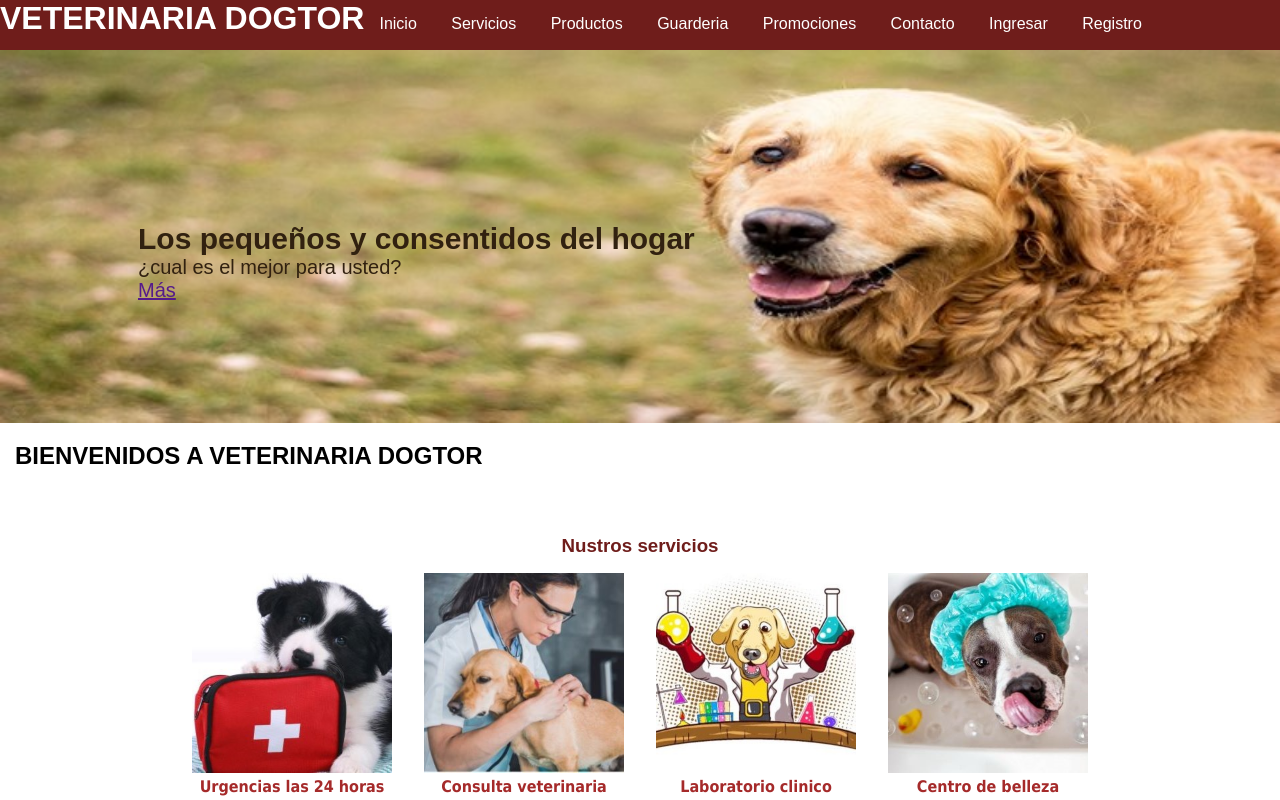
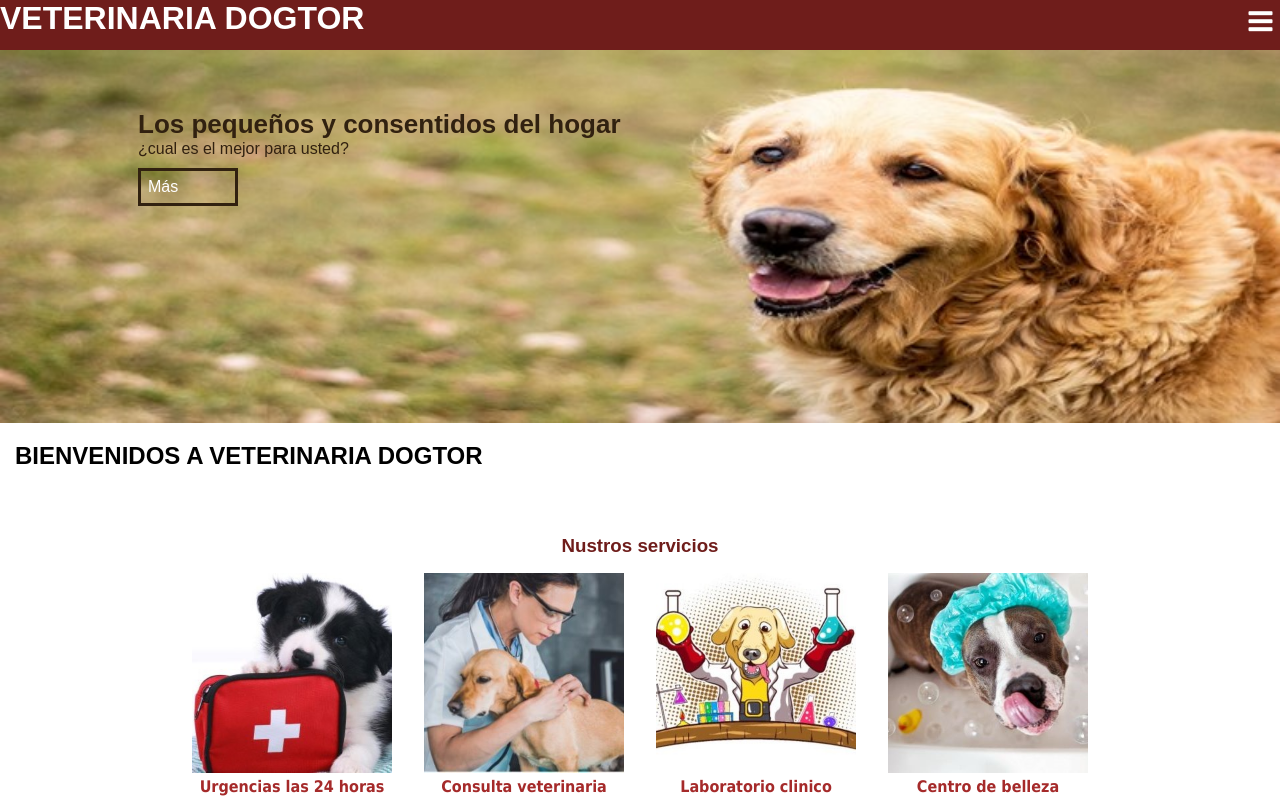
Before and after one commit to Ninix304/HTML_ADSO, a plain HTML site: page index.html in a window 1280 px wide. Shown: the top 800 px of the page. Drawn offline with Linux system fonts and the light colour scheme.

Commit message:
Add files via upload
Mejora del menu

```diff
--- a/css/estilo.css
+++ b/css/estilo.css
@@ -15,12 +15,15 @@ header{
 	position: fixed;
 	top: 0;
 	left: 0;
+	z-index: 100;
 }
 h1{
 	float: left;
 }
 
-
+header .contenedor{
+	display: table;
+}
 #banner{
 	margin-top: 50px;
 	position: relative;
@@ -31,23 +34,57 @@ h1{
 	height: 100%;
 }
 #banner .contenedor{
-	font-size: 20px;
 	position: absolute;
-	top: 80%;
+	top: 50%;
 	left: 10%;
 	color: #312110;
 	transform: translateX(10px)translateY(-130px);
 }
+#banner h2{
+	font-size: 26px;
+}
+#banner a{
+	display: block;
+	width: 100px;
+	color: #fff;
+	text-decoration: none;
+	padding: 7px;
+	margin-top: 10px;
+	border: 3px solid rgb(49,33,16);
+}
+#menu-bar{
+	display: none;
+}
+header label{
+	float: right;
+	font-size: 28px;
+	margin: 6px 0;
+	cursor: pointer;
+}
+.menu{
+	position: absolute;
+	top: 50px;
+	left: 0;
+	width: 100%;
+	height: 100vh;
+	background: brown;
+
+	transition: all .5s;
+	transform: translateX(-100%);
+}
 .menu a{
-	display: inline-flex;
+	display: block;
 	color: #fff;
 	height: 50px;
-	text-decoration: initial;
+	text-decoration: none;
 	padding: 15px;
-	border: 0px solid #fff;
+	border: 1px solid #fff;
 }
 .menu a:hover{
 	background: #952624;
+}
+#menu-bar:checked ~.menu{
+	transform: translateX(0%);
 }
 #bienvenidos h2{
 	padding: 15px;
@@ -78,9 +115,7 @@ h1{
 	max-width: 200px;
 }
 #productos{
-	backgr
-
-	ound: linear-gradient(220.55deg, #FADD76 0%, #9F3311 100%);
+	background: linear-gradient(220.55deg, #FADD76 0%, #9F3311 100%);
 	color: #fff;
 	text-align: center;
 	padding: 30px;
@@ -150,8 +185,8 @@ h1{
 }
 
 #ubicacion{
-	background: brown;
-	color: #fff;
+	background: #fff;
+	color: #000;
 	text-align: center;
 	padding: 50px;
 }
@@ -168,18 +203,18 @@ h1{
 }
 
 #ubicacion .contenedor iframe{
-	width: 45%;
+	width: 50%;
 	border: 10px solid black;
 }
 
 #ubicacion .contenedor p{
-	padding: 40px;
-	width: 50%;
-	text-align: center;
+	padding: 25px;
+	width: 25%;
+	text-align: left;
 }
 
 footer{
-	background: grey;
+	background: brown;
 }
 footer .contenedor{
 	display: flex;
--- a/css/fontello.css
+++ b/css/fontello.css
@@ -1,11 +1,11 @@
 @font-face {
   font-family: 'fontello';
-  src: url('../font/fontello.eot?49058736');
-  src: url('../font/fontello.eot?49058736#iefix') format('embedded-opentype'),
-       url('../font/fontello.woff2?49058736') format('woff2'),
-       url('../font/fontello.woff?49058736') format('woff'),
-       url('../font/fontello.ttf?49058736') format('truetype'),
-       url('../font/fontello.svg?49058736#fontello') format('svg');
+  src: url('../font/fontello.eot?13209299');
+  src: url('../font/fontello.eot?13209299#iefix') format('embedded-opentype'),
+       url('../font/fontello.woff2?13209299') format('woff2'),
+       url('../font/fontello.woff?13209299') format('woff'),
+       url('../font/fontello.ttf?13209299') format('truetype'),
+       url('../font/fontello.svg?13209299#fontello') format('svg');
   font-weight: normal;
   font-style: normal;
 }
@@ -15,7 +15,7 @@
 @media screen and (-webkit-min-device-pixel-ratio:0) {
   @font-face {
     font-family: 'fontello';
-    src: url('../font/fontello.svg?49058736#fontello') format('svg');
+    src: url('../font/fontello.svg?13209299#fontello') format('svg');
   }
 }
 */
@@ -54,8 +54,8 @@
   /* text-shadow: 1px 1px 1px rgba(127, 127, 127, 0.3); */
 }
 
-.icon-gplus:before { content: '\f05a'; } /* '' */
-.icon-facebook:before { content: '\f09a'; } /* '' */
+.icon-menu:before { content: '\f0c9'; } /* '' */
 .icon-instagram:before { content: '\f16d'; } /* '' */
 .icon-whatsapp:before { content: '\f232'; } /* '' */
+.icon-facebook-squared:before { content: '\f308'; } /* '' */
 .icon-twitter:before { content: '\f309'; } /* '' */
--- a/index.html
+++ b/index.html
@@ -10,6 +10,8 @@
 <body>
 <header>
 	<h1>VETERINARIA DOGTOR</h1>
+	<input type="checkbox" id="menu-bar">
+	<label class="icon-menu" for="menu-bar"></label>
 	<nav class="menu">
 		<a href="">Inicio</a>
 		<a href="">Servicios</a>
@@ -20,6 +22,7 @@
 		<a href="">Ingresar</a>
 		<a href="">Registro</a>
 	</nav>
+
 </header>
 <main>
 	<section id="banner">
@@ -138,13 +141,12 @@
 	<div class="contenedor">
 		<p class="copy">Clinica veterinaria DogTor &copy;2023</p>
 		<div class="red-social">
-			<a class="icon-facebook" href="https://es-la.facebook.com/"></a>
+			<a class="icon-facebook-squared" href="https://es-la.facebook.com/"></a>
 			<a class="icon-instagram" href="https://www.instagram.com/"></a>
 			<a class="icon-whatsapp" href="https://www.whatsapp.com/?lang=es"></a>
 			<a class="icon-twitter" href="https://twitter.com/?lang=es"></a>
 		</div>
 	</div>
-
 </footer>
 
 </body>
```
Also changed, not shown: font/fontello.ttf, font/fontello.woff, font/fontello.woff2, 2 other files.
